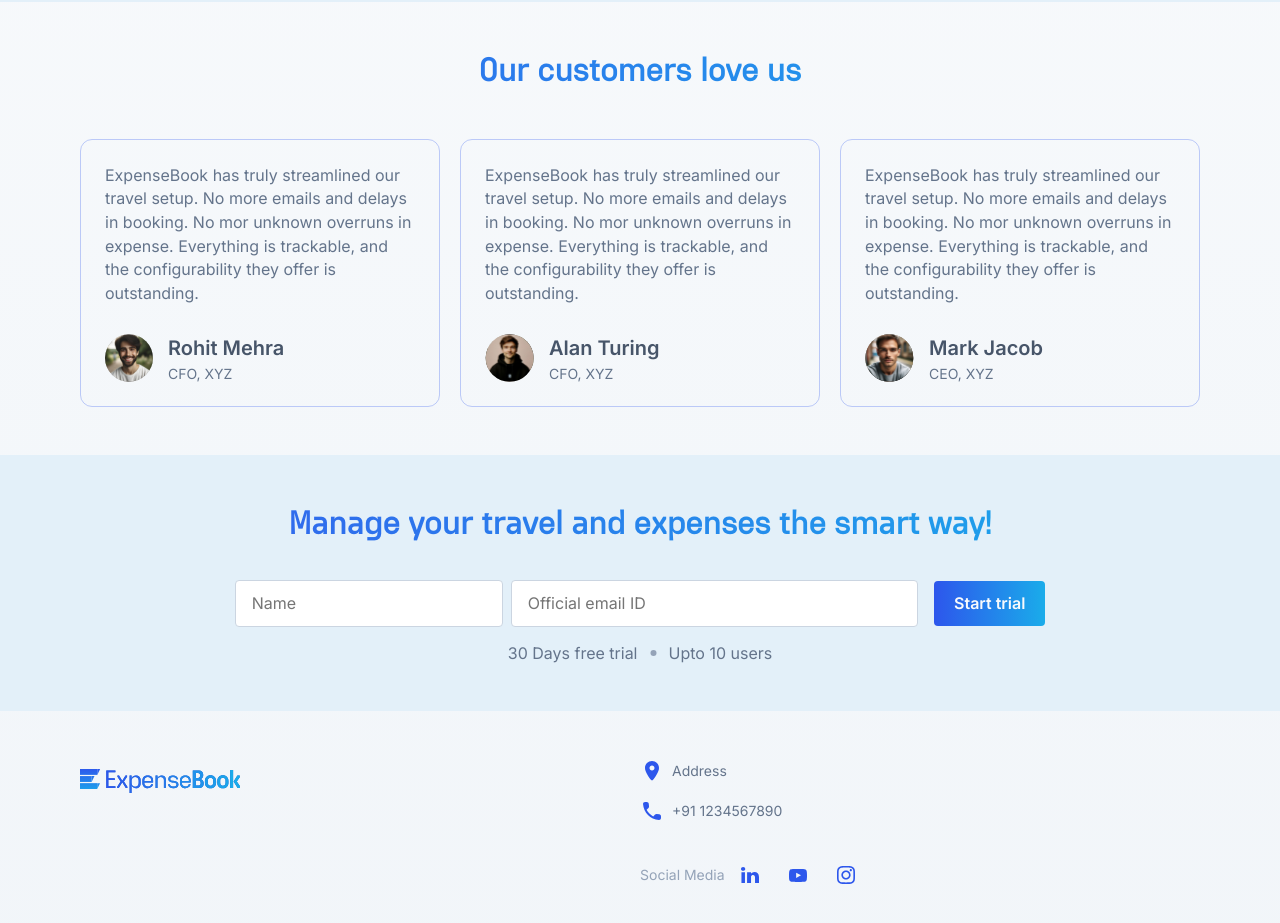
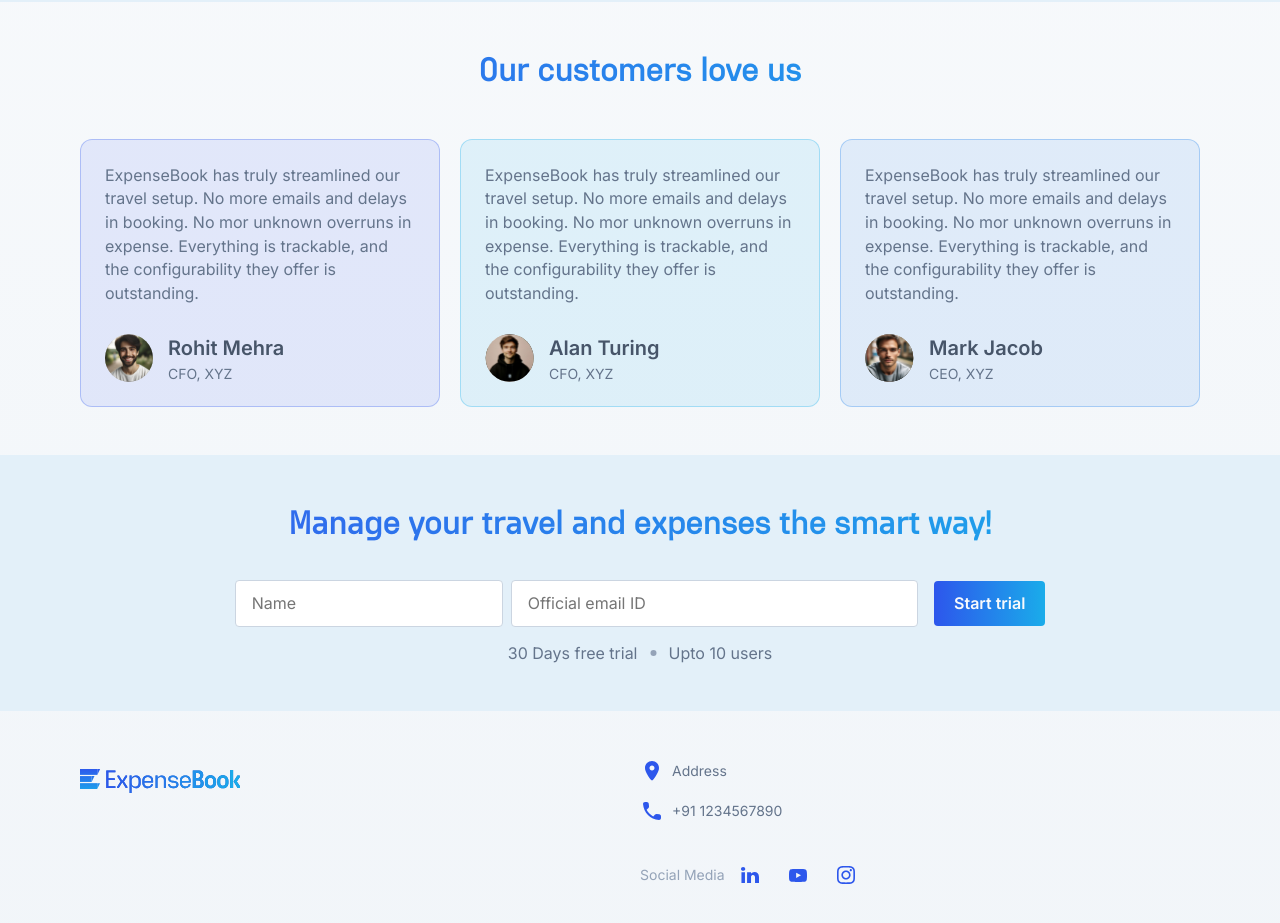
Before and after one commit to Ravinfinity/goodspaceAI, a React (Create React App) app: page / in a window 1280 px wide. Shown: the part 1740-2663 px from the top of the page. Built offline with nearby package versions, Linux system fonts and the light colour scheme.

Commit message:
reviews section updated

```diff
--- a/src/App.js
+++ b/src/App.js
@@ -8,19 +8,15 @@
 import { ContactForm } from "./components/ContactForm";
 import { Footer } from "./components/Footer";
 
-import features from "./data/features";
-import reviews from "./data/reviews";
-import integrations from "./data/integrations";
-
 function App() {
   return (
     <div className="App">
       <Navbar />
       <Hero />
       <Carousel />
-      <Features features={features} />
-      <Integrations integrations={integrations} />
-      <Reviews reviews={reviews} />
+      <Features />
+      <Integrations />
+      <Reviews />
       <ContactForm />
       <Footer />
     </div>
--- a/src/components/features/Features.js
+++ b/src/components/features/Features.js
@@ -1,8 +1,9 @@
 import React from "react";
 import "./features.scss";
 import { FeatureCard } from "./FeatureCard";
+import features from "../../data/features";
 
-export const Features = ({ features }) => {
+export const Features = () => {
   return (
     <div id="features">
       <h2 className="text-gradient">Features that suit your needs</h2>
--- a/src/components/integrations/Integrations.js
+++ b/src/components/integrations/Integrations.js
@@ -3,8 +3,9 @@
 import arrow from "../../assets/images/divide-arrow.svg";
 // import cardImg from "../assets/card-img1.svg";
 import { IntegrationCard } from "./IntegrationCard";
+import integrations from "../../data/integrations";
 
-export const Integrations = ({ integrations }) => {
+export const Integrations = () => {
   return (
     <div id="integrations">
       <h2 className="text-gradient">Integrations</h2>
--- a/src/components/reviews/ReviewCard.js
+++ b/src/components/reviews/ReviewCard.js
@@ -2,8 +2,10 @@
 import "./reviewcard.scss";
 
 export const ReviewCard = ({ review }) => {
+  const customStyle = review.customStyle;
+  console.log(customStyle);
   return (
-    <div id="review-card">
+    <div id="review-card" className={`${customStyle}`}>
       <p>{review.desc}</p>
       <div>
         <img src={review.image} />
--- a/src/components/reviews/Reviews.js
+++ b/src/components/reviews/Reviews.js
@@ -1,8 +1,10 @@
 import React from "react";
 import "./reviews.scss";
 import { ReviewCard } from "./ReviewCard";
+import reviews from "../../data/reviews";
 
-export const Reviews = ({ reviews }) => {
+export const Reviews = () => {
+  console.log("data-review", reviews);
   return (
     <div id="reviews">
       <h2 className="text-gradient">Our customers love us</h2>
--- a/src/components/reviews/reviewcard.scss
+++ b/src/components/reviews/reviewcard.scss
@@ -1,6 +1,5 @@
 #review-card {
   padding: 2.4rem;
-  border: 0.1rem solid rgba(54, 94, 238, 0.3);
   border-radius: 1.2rem;
   display: flex;
   flex-direction: column;
@@ -40,6 +39,19 @@
   }
 }
 
+.first-review {
+  background-color: rgba(54, 94, 238, 0.1);
+  border: 0.1rem solid rgba(54, 94, 238, 0.3);
+}
+.second-review {
+  background-color: rgba(26, 172, 234, 0.1);
+  border: 0.1rem solid rgba(26, 172, 234, 0.3);
+}
+.third-review {
+  background-color: rgba(36, 128, 235, 0.1);
+  border: 0.1rem solid rgba(36, 128, 235, 0.3);
+}
+
 @media (max-width: 360px) {
   #review-card {
     padding: 2rem;
--- a/src/data/reviews.js
+++ b/src/data/reviews.js
@@ -8,18 +8,21 @@
     desc: "ExpenseBook has truly streamlined our travel setup. No more emails and delays in booking. No mor unknown overruns in expense. Everything is trackable, and the configurability they offer is outstanding.",
     position: "CFO, XYZ",
     image: review1,
+    customStyle: "first-review",
   },
   {
     name: "Alan Turing",
     desc: "ExpenseBook has truly streamlined our travel setup. No more emails and delays in booking. No mor unknown overruns in expense. Everything is trackable, and the configurability they offer is outstanding.",
     position: "CFO, XYZ",
     image: review2,
+    customStyle: "second-review",
   },
   {
     name: "Mark Jacob",
     desc: "ExpenseBook has truly streamlined our travel setup. No more emails and delays in booking. No mor unknown overruns in expense. Everything is trackable, and the configurability they offer is outstanding.",
     position: "CEO, XYZ",
     image: review3,
+    customStyle: "third-review",
   },
 ];
 export default reviews;
```
